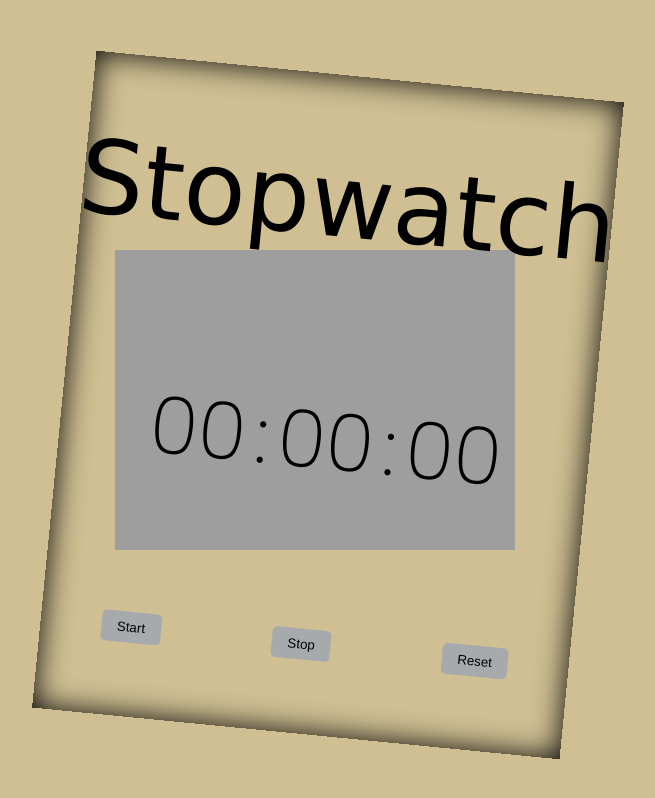
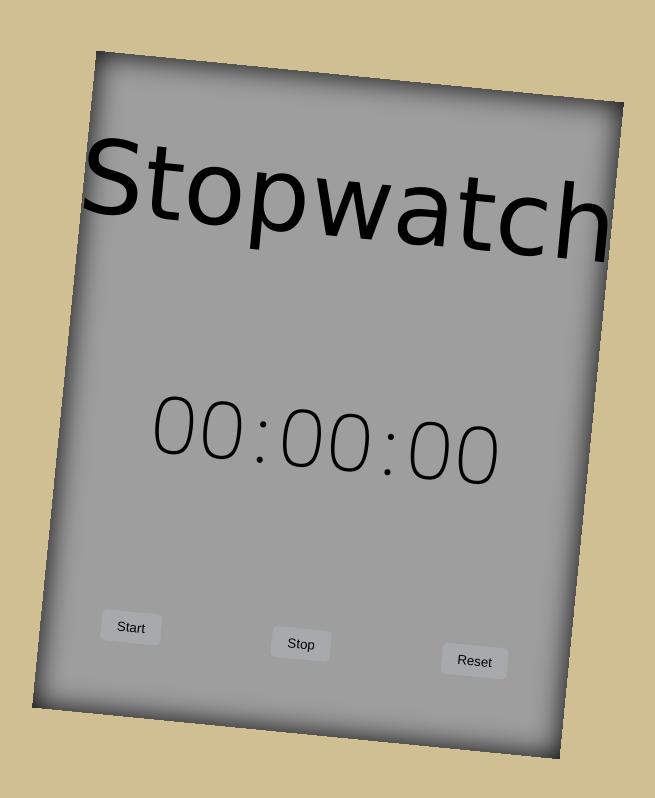
Before and after one commit to spell-landon/stopwatch-project, a plain HTML site: page index.html in a window 1280 px wide. Shown: the whole page, without its empty margins (325-980 px from the left). Drawn offline with Linux system fonts and the light colour scheme; the site is published under a folder, as on GitHub Pages, so addresses that start at the root find nothing; a web font is replaced by a local one.

Commit message:
Add period to url

```diff
--- a/css/style.css
+++ b/css/style.css
@@ -22,7 +22,7 @@ img {
   z-index: -1;
 }
 .page {
-  background-image: url('/assets/paper-bg.jpg');
+  background-image: url('../assets/paper-bg.jpg');
   background-repeat: no-repeat;
   background-size: cover;
   margin-top: 9px;
```
